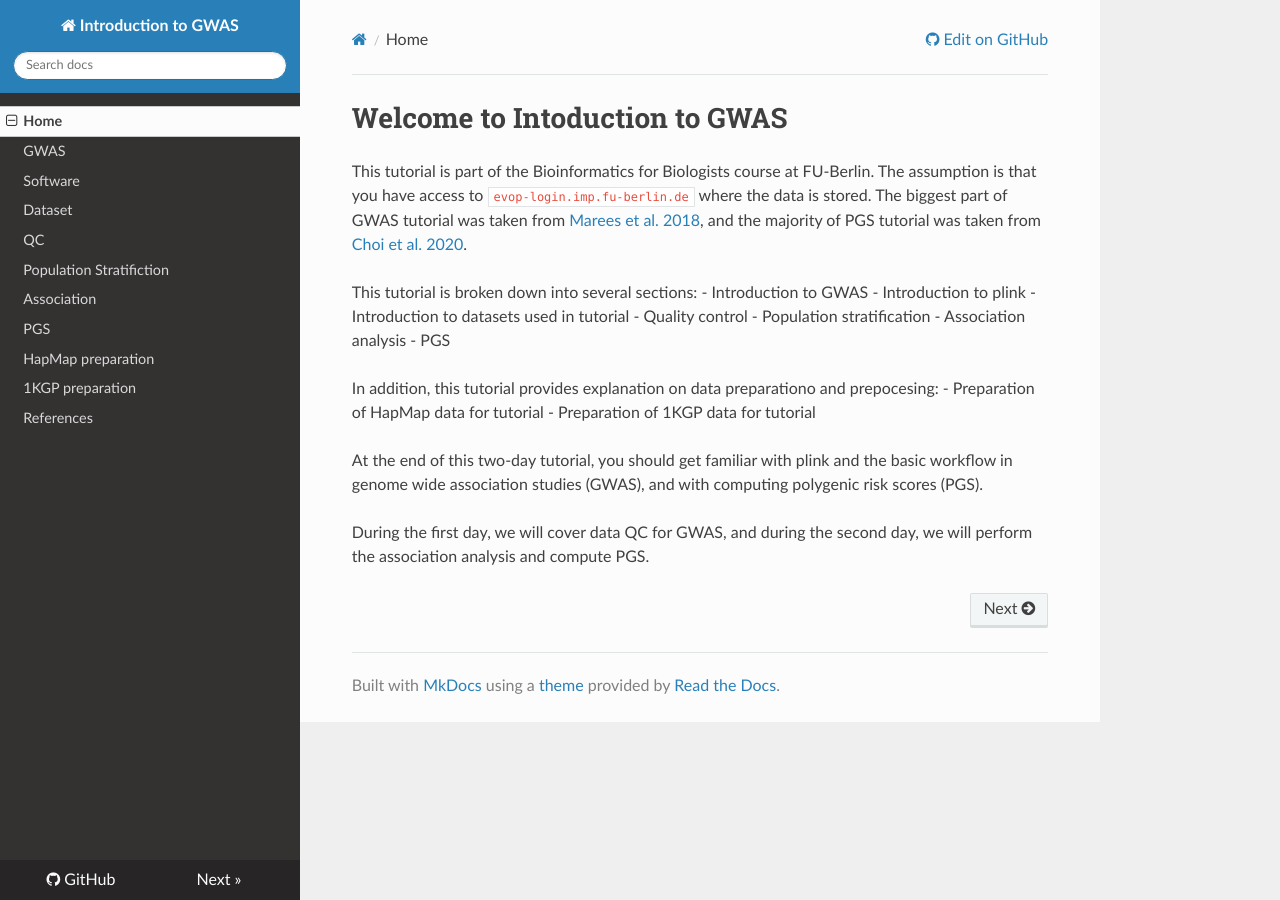
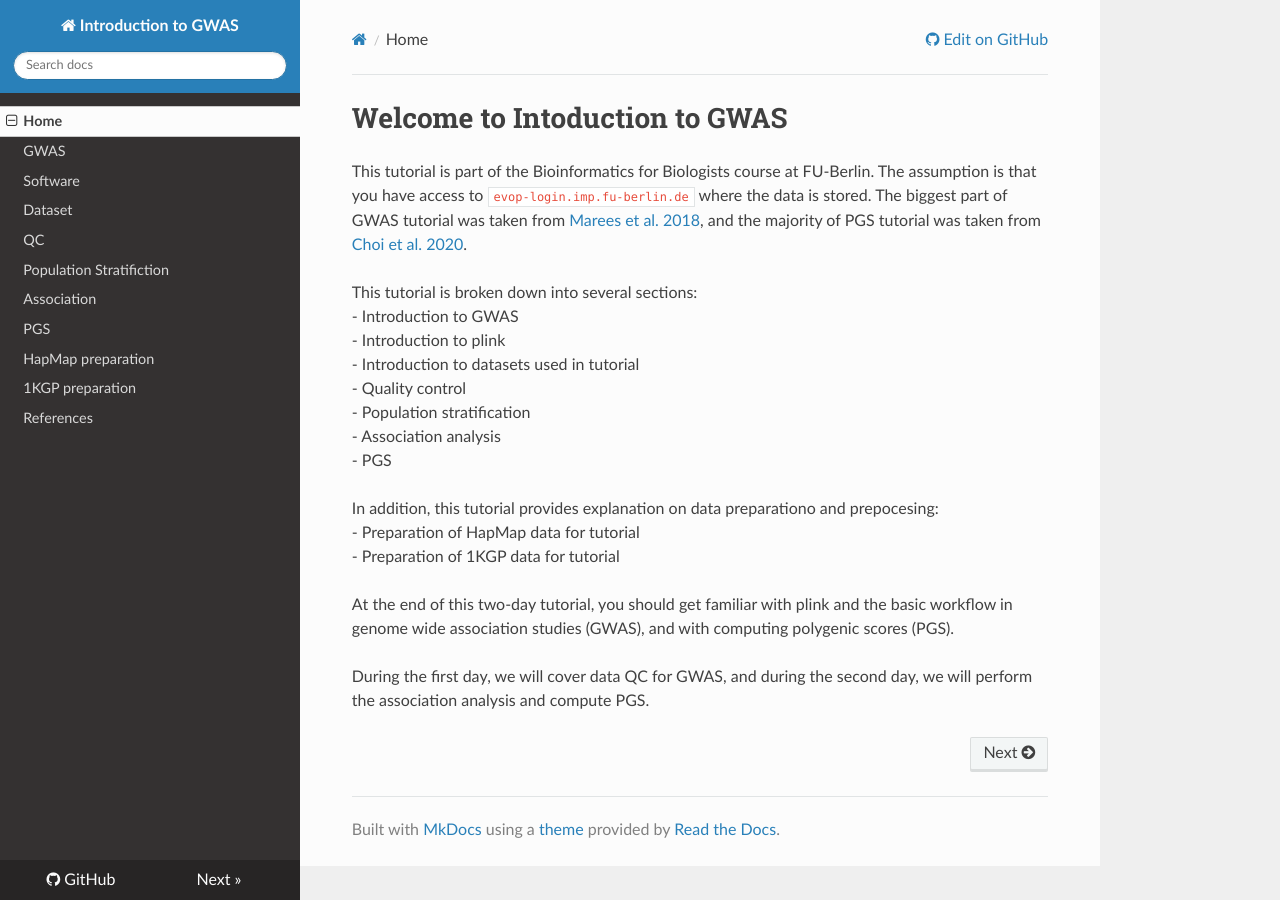
Before and after one commit to bajicv/gwas_intro, an MkDocs documentation site: the page built from docs/index.md, in a window 1280 px wide. Built offline with MkDocs 1.6.1, drawn with Linux system fonts in a browser that asks for light colours; nearby versions of some CDN libraries.

Commit message:
changes in 1 and 10

```diff
--- a/docs/index.md
+++ b/docs/index.md
@@ -3,19 +3,19 @@
 This tutorial is part of the Bioinformatics for Biologists course at FU-Berlin. The assumption is that you have access to `evop-login.imp.fu-berlin.de` where the data is stored. The biggest part of GWAS tutorial was taken from [Marees et al. 2018](https://onlinelibrary.wiley.com/doi/full/10.1002/mpr.1608), and the majority of PGS tutorial was taken from [Choi et al. 2020](https://choishingwan.github.io/PRS-Tutorial/plink/).
 
 This tutorial is broken down into several sections:
-- Introduction to GWAS
-- Introduction to plink
-- Introduction to datasets used in tutorial
-- Quality control
-- Population stratification
-- Association analysis
-- PGS
+<br/>- Introduction to GWAS
+<br/>- Introduction to plink
+<br/>- Introduction to datasets used in tutorial
+<br/>- Quality control
+<br/>- Population stratification
+<br/>- Association analysis
+<br/>- PGS
 
 In addition, this tutorial provides explanation on data preparationo and prepocesing:
-- Preparation of HapMap data for tutorial
-- Preparation of 1KGP data for tutorial
+<br/>- Preparation of HapMap data for tutorial
+<br/>- Preparation of 1KGP data for tutorial
 
 
-At the end of this two-day tutorial, you should get familiar with plink and the basic workflow in genome wide association studies (GWAS), and with computing polygenic risk scores (PGS).
+At the end of this two-day tutorial, you should get familiar with plink and the basic workflow in genome wide association studies (GWAS), and with computing polygenic scores (PGS).
 
 During the first day, we will cover data QC for GWAS, and during the second day, we will perform the association analysis and compute PGS.
```
Also changed, not shown: docs/01_GWAS.md (+18 -0 lines), docs/10_refs.md (+2 -0 lines).
